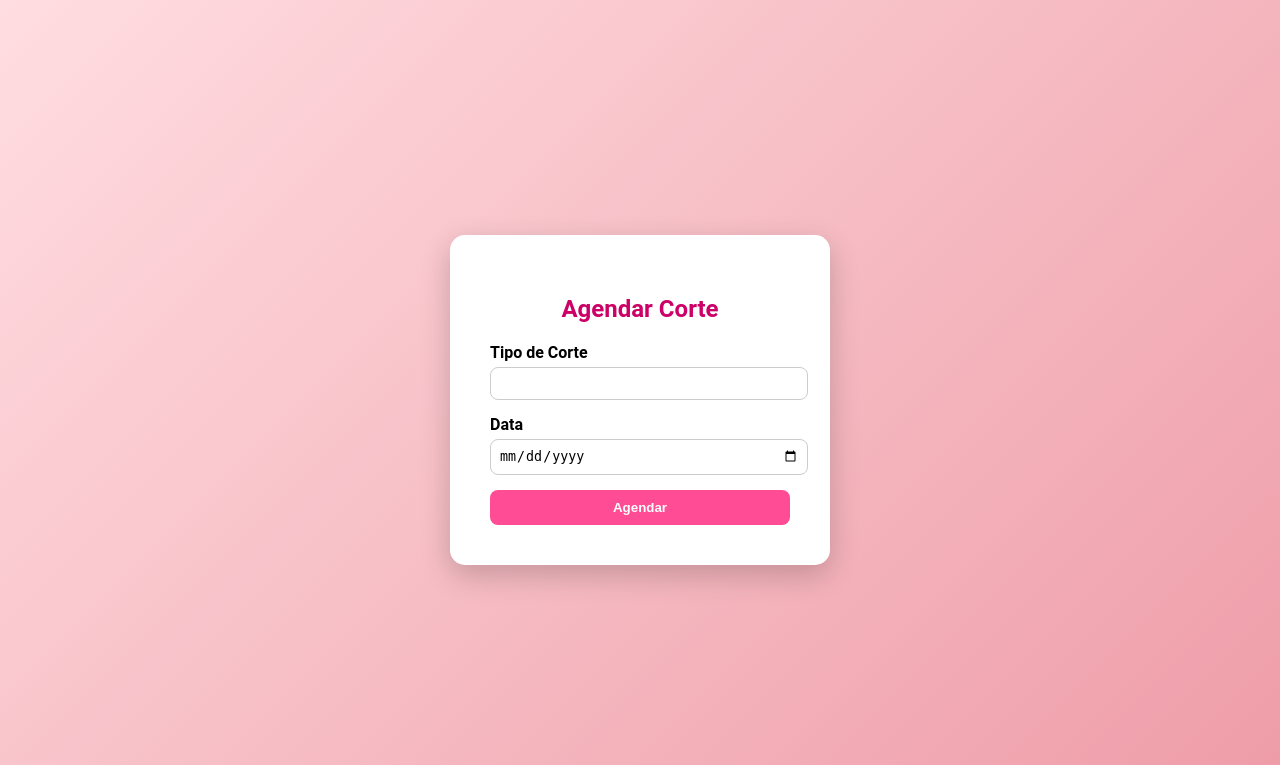
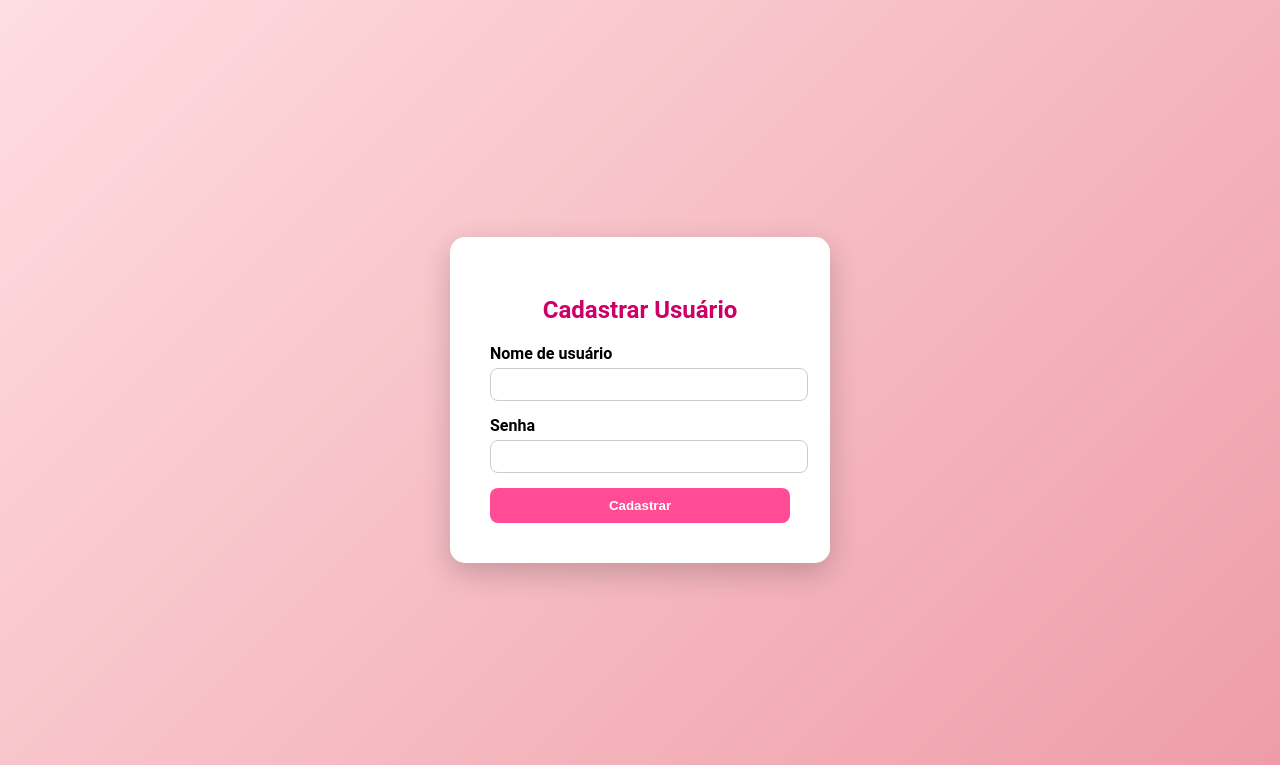
Before and after one commit to raissalatisse/projeto_salao, a PHP site: page / in a window 1280 px wide. Shown: the top 765 px of the page. Run offline with PHP 8.4, Linux system fonts and the light colour scheme.

Commit message:
Changes in projeto_salao

```diff
--- a/index.php
+++ b/index.php
@@ -60,14 +60,14 @@
 </head>
 <body>
   <form method="POST" action="agendar.php">
-    <h2>Agendar Corte</h2>
-    <label for="corte">Tipo de Corte</label>
-    <input type="text" name="corte" id="corte" required>
+    <h2>Cadastrar Usuário</h2>
+    <label for="nome_user">Nome de usuário</label>
+    <input type="text" name="nome_user" id="nome_user" required>
 
-    <label for="data">Data</label>
-    <input type="date" name="data" id="data" required>
+    <label for="senha_user">Senha</label>
+    <input type="text" name="senha_user" id="senha_user" required>
 
-    <button type="submit">Agendar</button>
+    <button type="submit">Cadastrar</button>
   </form>
 </body>
 </html>
```
Also changed, not shown: agendar.php (+5 -20 lines).
